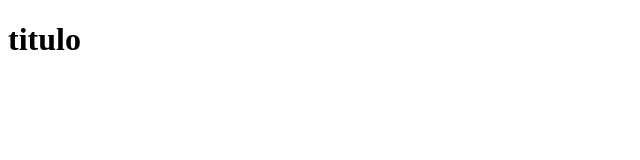
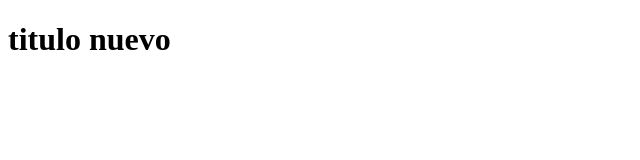
Before and after one commit to indias040/hello-wold-git, a plain HTML site: page index.html in a window 1280 px wide. Shown: the whole page, without its empty margins (0-640 px from the left). Drawn offline with Linux system fonts and the light colour scheme.

Commit message:
se modifico titulo index

```diff
--- a/index.html
+++ b/index.html
@@ -7,8 +7,8 @@
     <title>demo git</title>
 </head>
 <body>
+    <h1>titulo nuevo</h1>
+</body>
 
-</body>
- <h1>titulo</h1>
 
 </html>
```
